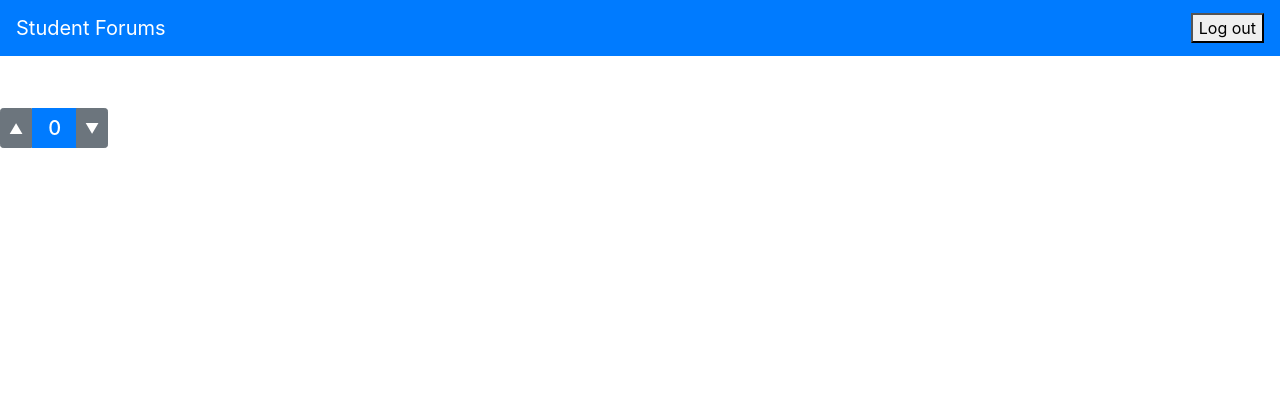
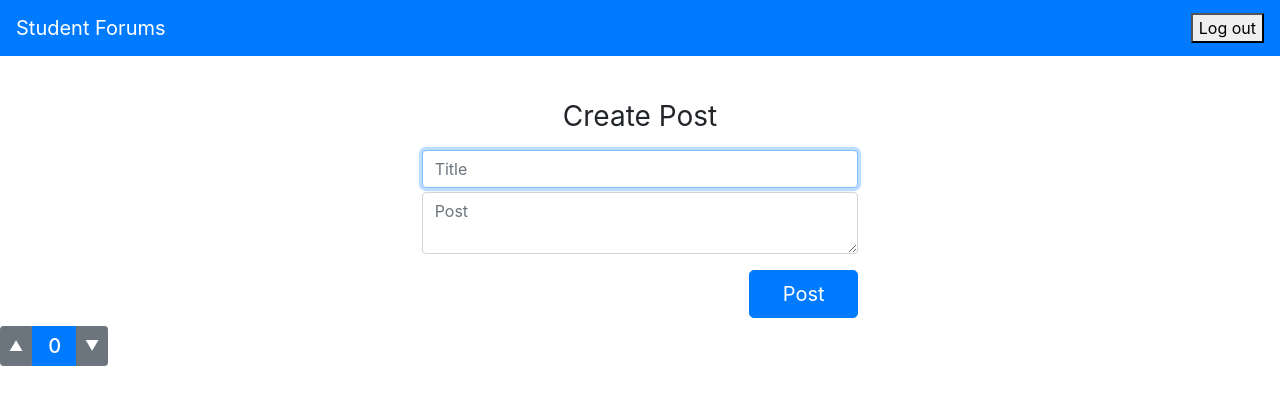
Before and after one commit to Jack-Sherbal/student-forums, a React (Create React App) app: page /post in a window 1280 px wide. Shown: the top 404 px of the page. Built offline with nearby package versions, Linux system fonts and the light colour scheme.

Commit message:
Added new post and post comment

```diff
--- a/src/App.js
+++ b/src/App.js
@@ -5,6 +5,7 @@ import NavBar from "./Components/navbar";
 import Feed from "./Components/feed";
 import Post from "./Components/post";
 import Login from "./Components/login";
+import NewPost from "./Components/new_post";
 import Register from "./Components/register";
 import { Route } from "react-router-dom";
 
@@ -17,6 +18,7 @@ class App extends Component {
         <Route exact path="/" component={Login} />
         <Route exact path="/register" component={Register} />
         <Route exact path="/feed" component={Feed} />
+        <Route exact path="/post" component={NewPost} />
         <Route exact path="/post/:postId" component={Post} />
         {/* <p>WIP</p> */}
         {/* <Feed /> */}
--- a/src/Components/feed.jsx
+++ b/src/Components/feed.jsx
@@ -28,6 +28,16 @@ class Feed extends Component {
     return (
       <div className="container">
         <div className="row">
+          <div className="col-md-11" />
+          <a
+            href="/post"
+            className="col-md-1 btn btn-lg btn-primary btn-block"
+            title="New Post"
+          >
+            +
+          </a>
+        </div>
+        <div className="row">
           {this.state.posts === null && <p>Loading Posts....</p>}
           {this.state.posts &&
             this.state.posts.map(post => (
--- a/src/Components/login.jsx
+++ b/src/Components/login.jsx
@@ -10,7 +10,11 @@ class Login extends Component {
           action="http://localhost:4000/login"
           method="post"
         >
-          <h1 className="h3 mb-3 font-weight-normal">Sign in</h1>
+          <div className="row text-center">
+            <h1 className="h3 col-lg-12 mb-3 font-weight-normal">Sign in</h1>
+          </div>
+          <div className="row">
+            <div className="col-md-5" />
             <label htmlFor="inputEmail" className="sr-only">
               Email Address
             </label>
@@ -18,28 +22,38 @@ class Login extends Component {
               type="email"
               id="inputEmail"
               placeholder="Email Address"
-            className="form-control"
+              className="form-control col-md-2"
               name="email"
               required
               autoFocus
             />
+          </div>
+          <div className="row">
+            <div className="col-md-5" />
             <label htmlFor="inputPassword" className="sr-only">
               Password
             </label>
             <input
               type="password"
-            className="form-control"
+              className="form-control col-md-2 mt-1"
               id="inputPassword"
               placeholder="Password"
               name="password"
               required
             />
+          </div>
           <span className="small">
             Dont have an account? <a href="/register">Register</a>
           </span>
-          <button className="btn btn-lg btn-primary btn-block" type="submit">
+          <div className="row">
+            <div className="col-md-6" />
+            <button
+              className="btn btn-lg btn-primary btn-block col-md-1 mt-3"
+              type="submit"
+            >
               Sign in
             </button>
+          </div>
         </form>
       </div>
     );
--- /dev/null
+++ b/src/Components/new_post.jsx
@@ -0,0 +1,50 @@
+import React, { Component } from "react";
+
+class New_Post extends Component {
+  state = {};
+  render() {
+    return (
+      <div className="text-center">
+        <form action="http://localhost:4000/post" method="post">
+          <div className="row text-center">
+            <h1 className="h3 mb-3 font-weight-normal col-lg-12">
+              Create Post
+            </h1>
+          </div>
+          <div className="row">
+            <div className="col-md-4" />
+            <input
+              type="text"
+              id="title"
+              name="title"
+              placeholder="Title"
+              className="form-control col-md-4"
+              required
+              autoFocus
+            />
+          </div>
+          <div className="row">
+            <div className="col-md-4" />
+            <textarea
+              id="content"
+              name="content"
+              className="form-control col-md-4 mt-1"
+              placeholder="Post"
+            />
+          </div>
+          <div className="row">
+            <div className="col-md-7" />
+            <button
+              className="btn btn-lg btn-primary btn-block col-md-1 mt-3"
+              type="submit"
+            >
+              Post
+            </button>
+          </div>
+        </form>
+      </div>
+    );
+  }
+}
+
+export default New_Post;
--- a/src/Components/post.jsx
+++ b/src/Components/post.jsx
@@ -38,6 +38,32 @@ class Post extends Component {
                 {comment}
               </p>
             ))}
+            <hr className="my-4" />
+            <div className="row">
+              <form
+                className="col-lg-12"
+                action="http://localhost:4000/comments"
+                method="post"
+              >
+                <div>
+                  <h2>Post Comment:</h2>
+                  <textarea
+                    className="form-control col-lg-8"
+                    id="comment-input"
+                    name="comment"
+                    rows="7"
+                  />
+                  <div>
+                    <button
+                      className="btn btn-md btn-primary col-sm-2"
+                      type="submit"
+                    >
+                      Post
+                    </button>
+                  </div>
+                </div>
+              </form>
+            </div>
           </div>
         </div>
       </div>
```
Also changed, not shown: 2 other files (tests, documents, lock files or other folders). Lines whose indentation alone changed are shown as unchanged.
